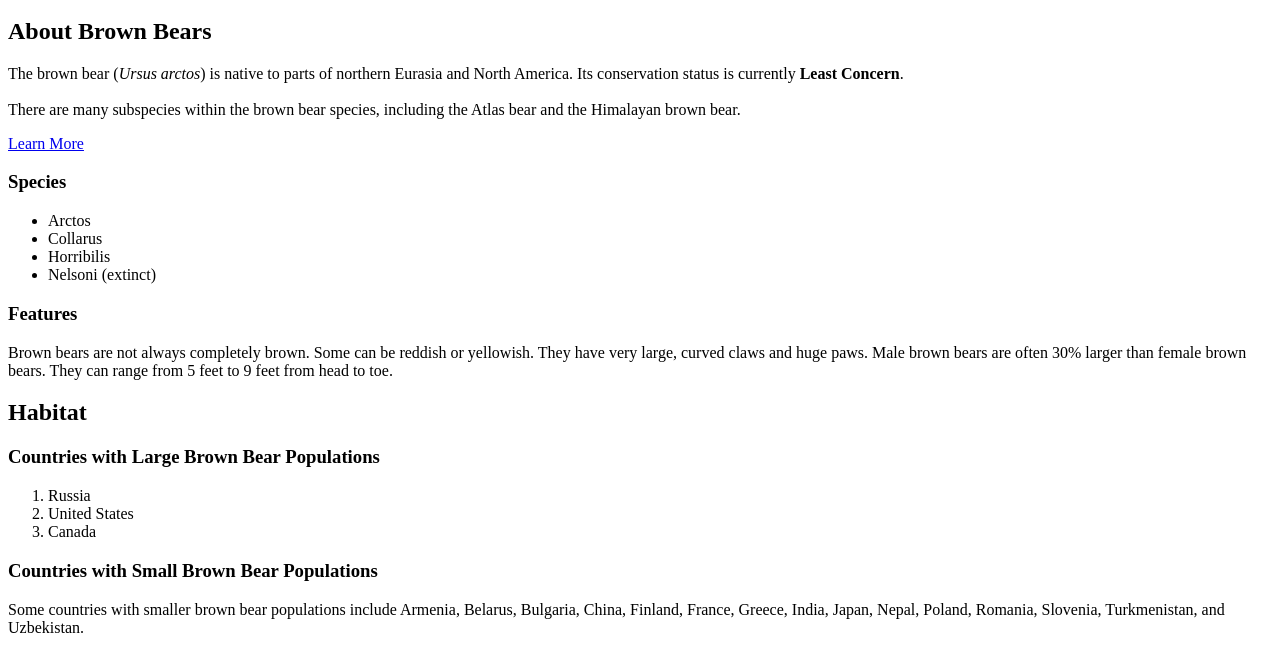
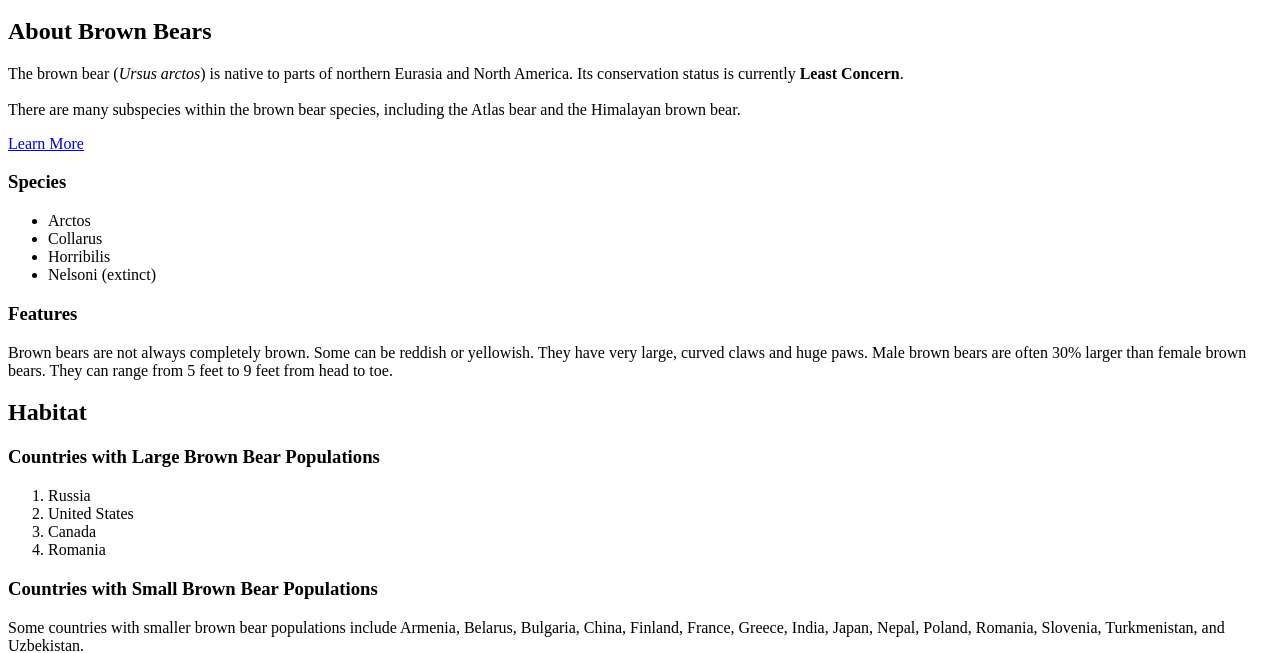
Before and after one commit to Tudor86/hello-world, a plain HTML site: page BrownBear.html in a window 1280 px wide. Shown: the part 162-815 px from the top of the page. Drawn offline with Linux system fonts and the light colour scheme.

Commit message:
brown bear with romania

```diff
--- a/BrownBear.html
+++ b/BrownBear.html
@@ -36,6 +36,7 @@
       <li>Russia</li>
       <li>United States</li>
       <li>Canada</li>
+      <li>Romania</li>
     </ol>
     <h3>Countries with Small Brown Bear Populations</h3>
     <p>Some countries with smaller brown bear populations include Armenia, Belarus, Bulgaria, China, Finland, France, Greece, India, Japan, Nepal, Poland, Romania, Slovenia, Turkmenistan, and Uzbekistan.</p>
```
